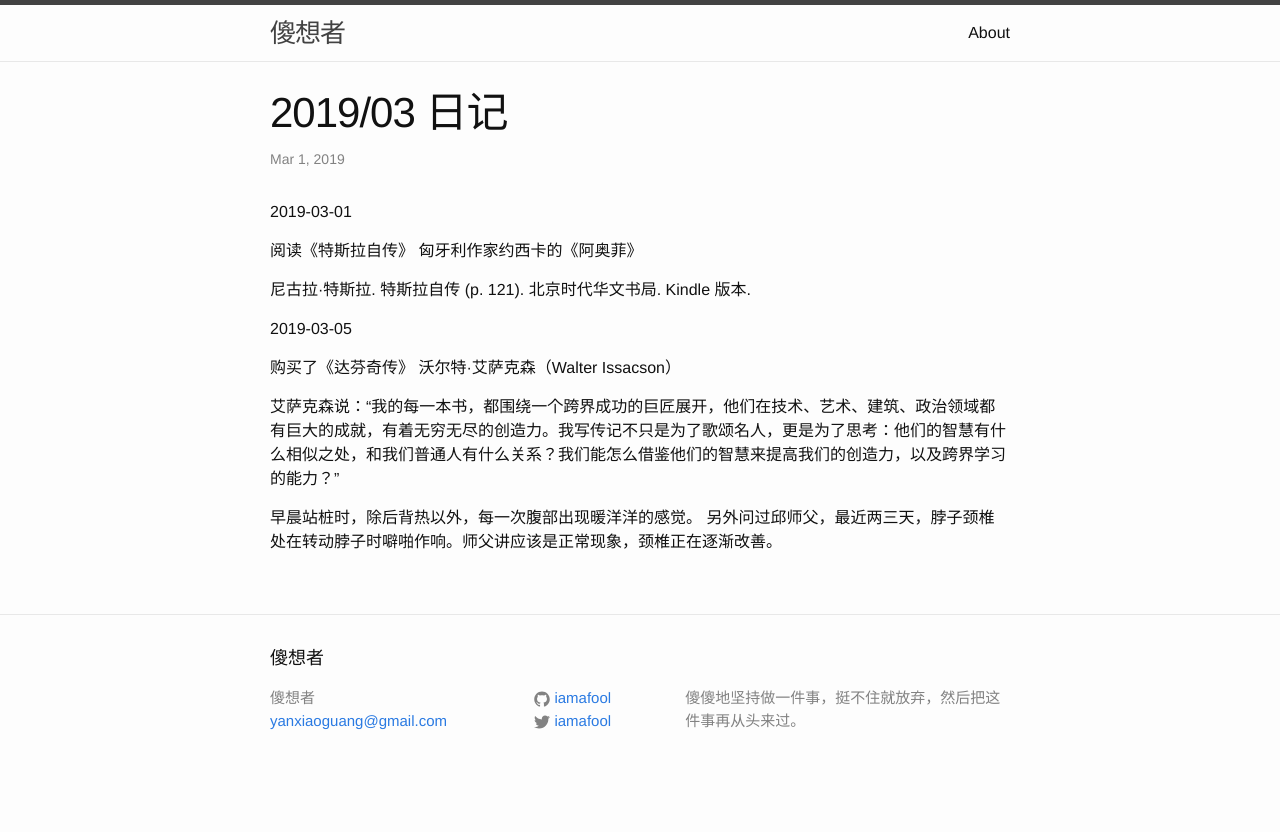
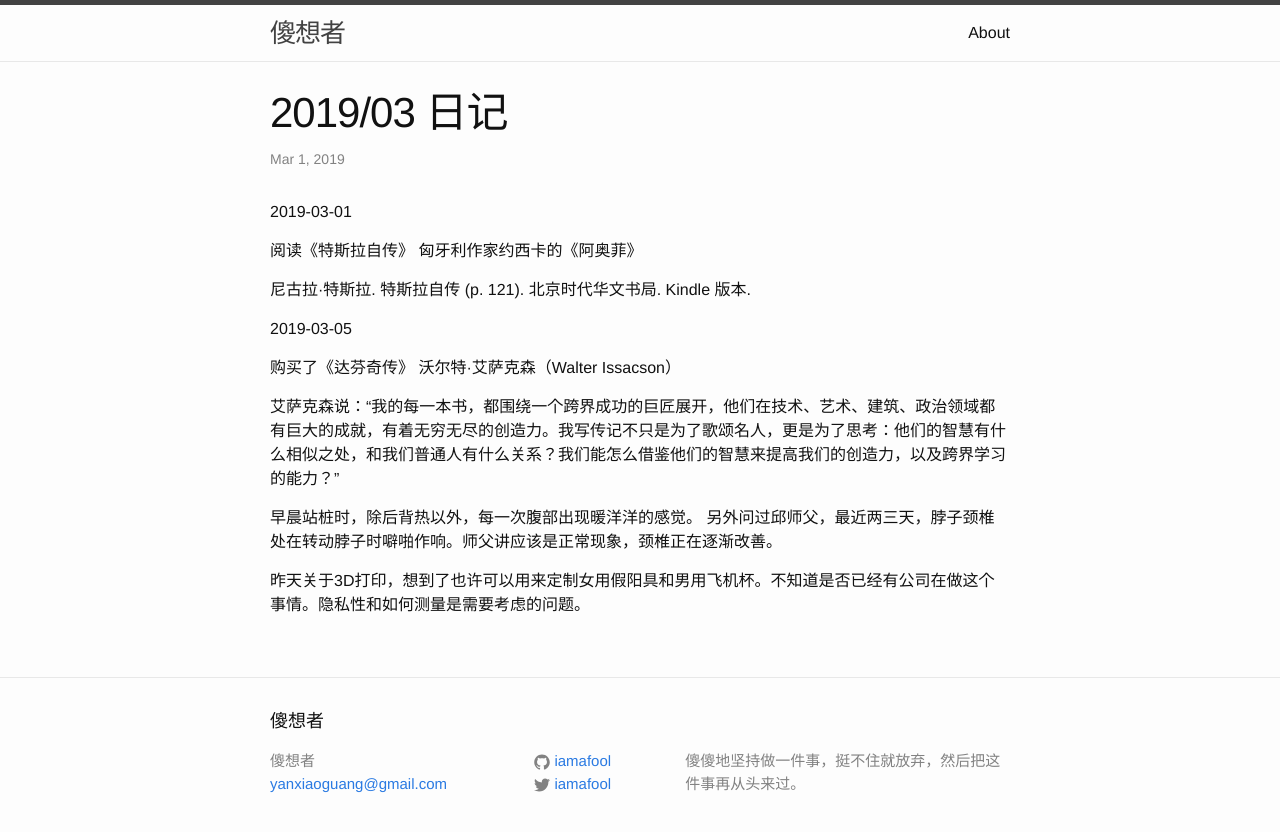
Before and after one commit to iamafool/iamafool.github.io, a Jekyll site: the page built from _posts/2019-03-01-diary.markdown, in a window 1280 px wide. Shown: the top 832 px of the page. Built offline with Jekyll 4.4.1, drawn with Linux system fonts in a browser that asks for light colours; comment, search, counter and statistics services are not loaded.

Commit message:
Update 2019-03-01-diary.markdown

```diff
--- a/_posts/2019-03-01-diary.markdown
+++ b/_posts/2019-03-01-diary.markdown
@@ -20,3 +20,5 @@ categories: 日记
 
 早晨站桩时，除后背热以外，每一次腹部出现暖洋洋的感觉。
 另外问过邱师父，最近两三天，脖子颈椎处在转动脖子时噼啪作响。师父讲应该是正常现象，颈椎正在逐渐改善。
+
+昨天关于3D打印，想到了也许可以用来定制女用假阳具和男用飞机杯。不知道是否已经有公司在做这个事情。隐私性和如何测量是需要考虑的问题。
```
